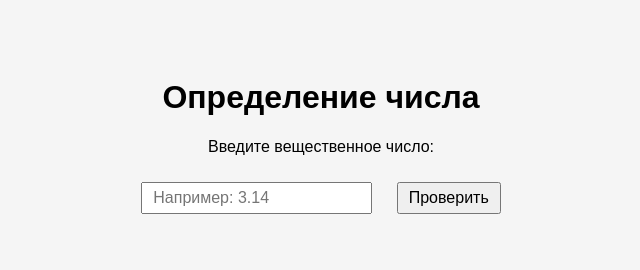
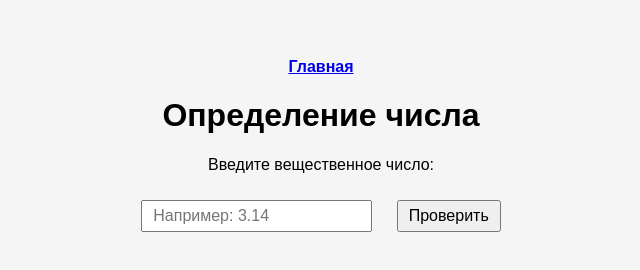
Before and after one commit to MariuLora/Mariu, a plain HTML site: page exes.html in a window 1280 px wide. Shown: the whole page, without its empty margins (319-959 px from the left). Drawn offline with Linux system fonts and the light colour scheme.

Commit message:
Update exes.html

```diff
--- a/exes.html
+++ b/exes.html
@@ -23,7 +23,7 @@
   </style>
 </head>
 <body>
-
+<a href="main_page.html"><strong>Главная</strong></a>
 <h1>Определение числа</h1>
 <p>Введите вещественное число:</p>
 <input type="number" step="any" id="numberInput" placeholder="Например: 3.14">
```
